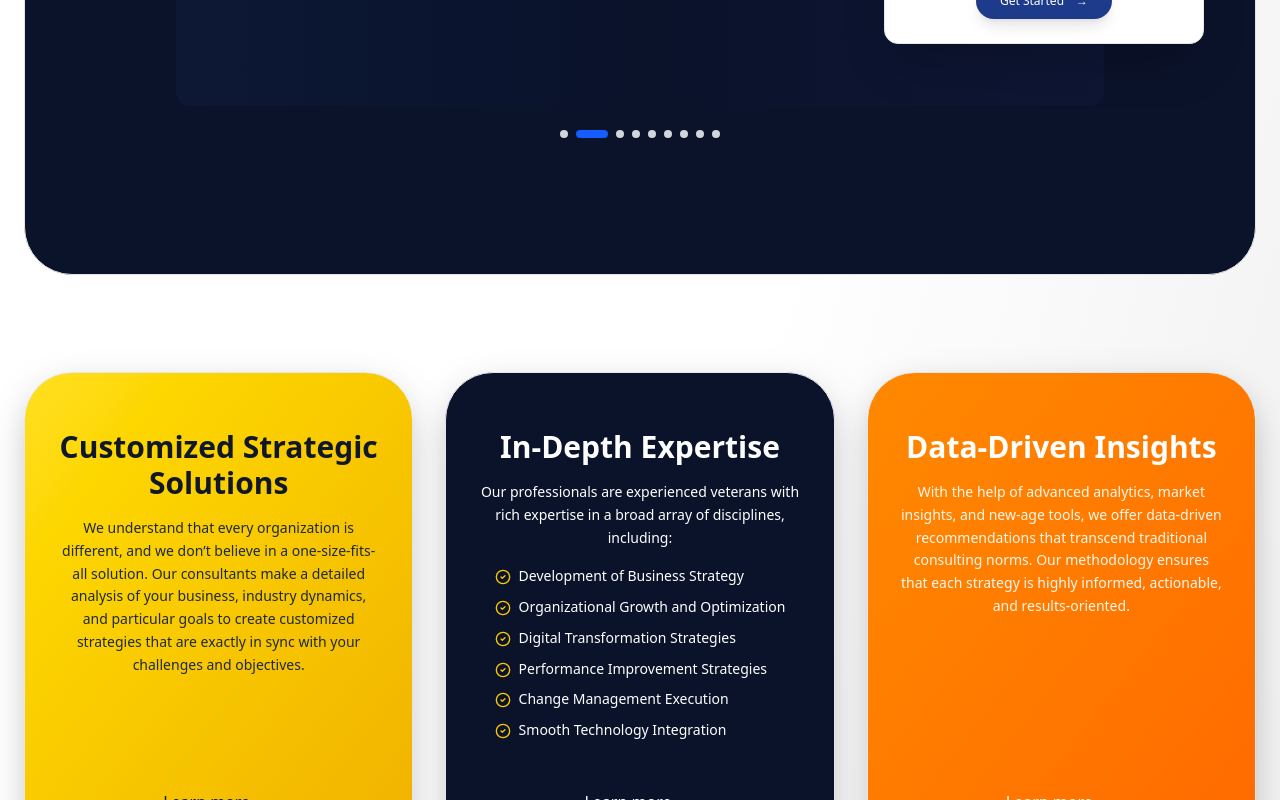
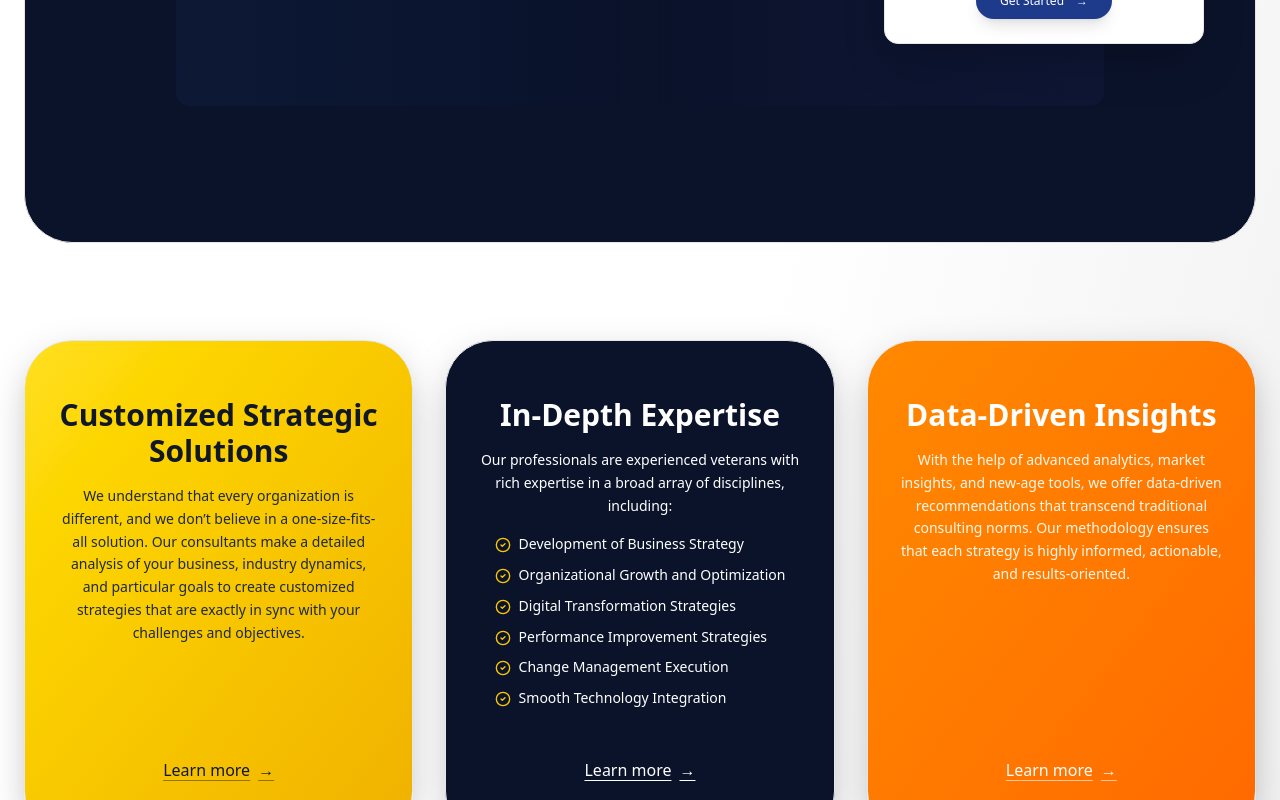
Before and after one commit to Muhammad-Affan-Malik/ERTickApp, a React (Vite) app: page / in a window 1280 px wide. Shown: the part 1520-2320 px from the top of the page. Built offline with nearby package versions, Linux system fonts and the light colour scheme.

Commit message:
Enhancements

```diff
--- a/package.json
+++ b/package.json
@@ -16,12 +16,14 @@
     "class-variance-authority": "^0.7.1",
     "clsx": "^2.1.1",
     "lenis": "^1.3.11",
+    "liquid-glass-react": "^1.1.1",
     "lucide-react": "^0.546.0",
     "react": "^19.1.1",
     "react-dom": "^19.1.1",
     "react-router-dom": "^7.9.4",
     "tailwind-merge": "^3.3.1",
-    "tailwindcss": "^4.1.14"
+    "tailwindcss": "^4.1.14",
+    "three": "^0.180.0"
   },
   "devDependencies": {
     "@eslint/js": "^9.36.0",
--- a/src/pages/LandingPage.tsx
+++ b/src/pages/LandingPage.tsx
@@ -531,11 +531,11 @@ const Landing = () => {
                 {/* Static Subheading - Always Visible */}
                 <div className="h-[50px] sm:h-[90px] flex items-center justify-center">
                   <div className="text-sm sm:text-sm md:text-lg lg:text-xl text-white max-w-[280px] sm:max-w-sm md:max-w-2xl mx-auto px-2 sm:px-4 text-center leading-relaxed">
-                    <p className="md:whitespace-nowrap" style={{ fontFamily: 'Inter, -apple-system, BlinkMacSystemFont, "Segoe UI", Roboto, sans-serif' }}>
+                    <div className="md:whitespace-nowrap" style={{ fontFamily: 'Inter, -apple-system, BlinkMacSystemFont, "Segoe UI", Roboto, sans-serif' }}>
                       <ShinyText speed={9}>
                         Seamless Ticketing, Smarter Support
                       </ShinyText>
-                    </p>
+                    </div>
                   </div>
                 </div>
 
@@ -603,11 +603,12 @@ const Landing = () => {
                                 handleLogin();
                               }
                             }}
-                            className={`w-full text-center !py-2 sm:!py-2.5 text-xs sm:text-sm rounded-full bg-white transition-all ${
+                            className={`w-full text-center !py-2 sm:!py-2.5 text-xs sm:text-sm font-normal rounded-full bg-white transition-all ${
                               hasErrorFocus ? 'border-red-600' : ''
                             } ${isShaking ? 'animate__animated animate__shakeX' : ''}`}
                             style={{
                               textAlign: 'center',
+                              fontFamily: 'Inter, -apple-system, BlinkMacSystemFont, "Segoe UI", Roboto, sans-serif',
                               borderColor: hasErrorFocus ? '#dc2626' : undefined,
                               borderWidth: hasErrorFocus ? '2px' : undefined,
                               boxShadow: hasErrorFocus ? '0 0 0 3px rgba(220, 38, 38, 0.4), 0 0 10px rgba(220, 38, 38, 0.3)' : undefined
@@ -633,12 +634,12 @@ const Landing = () => {
                                   handleLogin();
                                 }
                               }}
-                              className={`w-full text-center !py-2 sm:!py-2.5 !pr-4 text-xs sm:text-sm rounded-full bg-white transition-all ${
+                              className={`w-full text-center !py-2 sm:!py-2.5 !pr-4 text-xs sm:text-sm font-normal rounded-full bg-white transition-all ${
                                 hasErrorFocus ? 'border-red-600' : ''
                               } ${isShaking ? 'animate__animated animate__shakeX' : ''}`}
                               style={{
                                 textAlign: 'center',
-                                fontFamily: 'monospace',
+                                fontFamily: 'Inter, -apple-system, BlinkMacSystemFont, "Segoe UI", Roboto, sans-serif',
                                 borderColor: hasErrorFocus ? '#dc2626' : undefined,
                                 borderWidth: hasErrorFocus ? '2px' : undefined,
                                 boxShadow: hasErrorFocus ? '0 0 0 3px rgba(220, 38, 38, 0.4), 0 0 10px rgba(220, 38, 38, 0.3)' : undefined
@@ -768,7 +769,7 @@ const Landing = () => {
               <div className="max-w-5xl mx-auto mt-8 md:mt-16">
                 <div className="rounded-2xl p-2 sm:p-4 md:p-12">
                   {/* Mobile Layout - Stacked */}
-                  <div className="block md:hidden space-y-6">
+                  <div className="hidden md:hidden space-y-6">
                     {/* Dashboard Preview Image with Slide Indicator */}
                     <div className="relative">
                       <div className="w-full h-64 sm:h-80 rounded-xl overflow-hidden" style={{ backgroundColor: '#0B132B' }}>
@@ -778,25 +779,6 @@ const Landing = () => {
                         alt="Dashboard Preview"
                           className="w-full h-full object-contain rounded-xl transition-all duration-700 ease-in-out animate__animated animate__fadeIn opacity-0"
                       />
-                      </div>
-
-                      {/* Slide Indicators */}
-                      <div className="flex justify-center gap-2 mt-4">
-                        {dashboardOptions.map((_, index) => (
-                          <button
-                            key={index}
-                            onClick={() => {
-                              setSelectedOption(index);
-                              setActivePreview(dashboardOptions[index].image);
-                              setIsPreviewInteracted(true);
-                            }}
-                            className={`transition-all duration-300 ${
-                              selectedOption === index
-                                ? 'w-8 h-2 bg-blue-600'
-                                : 'w-2 h-2 bg-gray-300 hover:bg-gray-400'
-                            } rounded-full`}
-                          />
-                        ))}
                       </div>
                     </div>
 
@@ -977,25 +959,6 @@ const Landing = () => {
                         </div>
                       </div>
                       </div>
-
-                      {/* Slide Indicators for Desktop */}
-                      <div className="flex justify-center gap-2 mt-6">
-                        {dashboardOptions.map((_, index) => (
-                          <button
-                            key={index}
-                            onClick={() => {
-                              setSelectedOption(index);
-                              setActivePreview(dashboardOptions[index].image);
-                              setIsPreviewInteracted(true);
-                            }}
-                            className={`transition-all duration-300 ${
-                              selectedOption === index
-                                ? 'w-8 h-2 bg-blue-600'
-                                : 'w-2 h-2 bg-gray-300 hover:bg-gray-400'
-                            } rounded-full`}
-                          />
-                        ))}
-                      </div>
                     </div>
                   </div>
                 </div>
@@ -1168,7 +1131,6 @@ const Landing = () => {
           <Card className={`border-border/60 shadow-xl hover:shadow-2xl transition-all duration-500 rounded-[3rem] relative overflow-hidden ${visibleSections.about ? 'animate__animated animate__fadeInUp' : 'opacity-0 translate-y-8'}`} style={{ backgroundColor: '#0B132B' }}>
             {/* Decorative circles inside card */}
             <div className="absolute top-0 left-0 w-40 h-40 bg-orange-400/20 rounded-full blur-2xl animate__animated animate__pulse animate__infinite"></div>
-            <div className="absolute bottom-0 right-0 w-48 h-48 bg-white/20 rounded-full blur-3xl animate__animated animate__pulse animate__infinite" style={{ animationDelay: '1s' }}></div>
 
             <CardContent className="p-8 md:p-12 space-y-6 relative z-10">
               <div className="text-center">
@@ -1207,9 +1169,6 @@ const Landing = () => {
                       <Check className="w-5 h-5 text-white" />
                     </div>
                     {/* Additional decorative elements */}
-                    <div className="absolute -bottom-2 -left-2 w-6 h-6 bg-white rounded-full flex items-center justify-center animate__animated animate__pulse animate__infinite" style={{ animationDelay: '0.5s' }}>
-                      <Zap className="w-3 h-3 text-orange-500" />
-                    </div>
                     <div className="absolute top-1/2 -right-4 w-5 h-5 bg-orange-400 rounded-full flex items-center justify-center animate__animated animate__bounce animate__infinite" style={{ animationDelay: '1s' }}>
                       <Clock className="w-3 h-3 text-white" />
                     </div>
```
Also changed, not shown: 1 other file (tests, documents, lock files or other folders).
